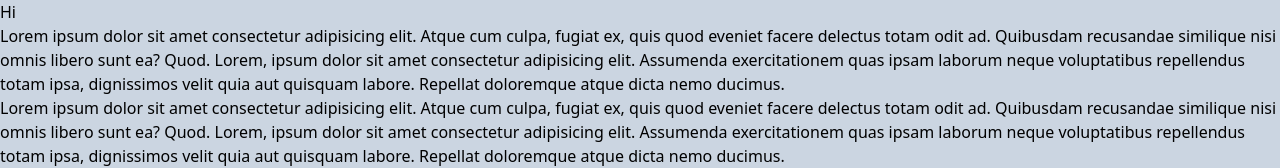
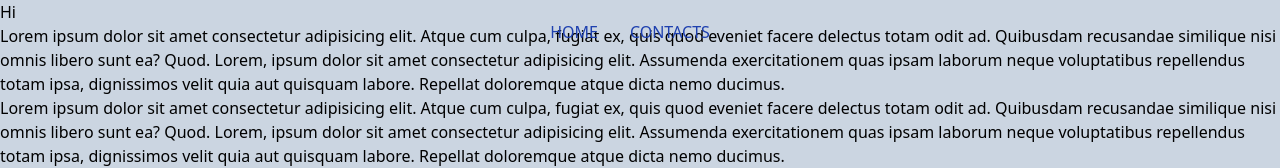
Before and after one commit to DragonflyPie/my_portfolio, a Next.js app: page / in a window 1280 px wide. Shown: the top 168 px of the page. Built offline with nearby package versions, Linux system fonts and the light colour scheme.

Commit message:
feat: implement fast scrolling from navbar

```diff
--- a/components/Contact.tsx
+++ /dev/null
@@ -1,13 +0,0 @@
-import React from "react";
-import Footer from "./Footer";
-
-const Contact = () => {
-  return (
-    <div className="flex flex-col justify-between snap-center h-screen ">
-      <div className="">Contactssdsfsd</div>
-      <Footer />
-    </div>
-  );
-};
-
-export default Contact;
--- /dev/null
+++ b/components/Contacts.tsx
@@ -0,0 +1,20 @@
+import React from "react";
+import Footer from "./Footer";
+
+interface ContactsRef {
+  reference: React.Ref<HTMLDivElement>;
+}
+
+const Contacts = ({ reference }: ContactsRef) => {
+  return (
+    <div
+      className="flex flex-col justify-between snap-center h-screen "
+      ref={reference}
+    >
+      <div className="">Contactssdsfsd</div>
+      <Footer />
+    </div>
+  );
+};
+
+export default Contacts;
--- a/components/Layout.tsx
+++ b/components/Layout.tsx
@@ -18,7 +18,6 @@ const Layout = ({ children }: LayoutProps) => {
         <link rel="icon" href="/favicon.ico" />
       </Head>
       <div className="h-screen flex flex-col snap-y snap-mandatory overflow-y-scroll ">
-        <TopBar />
         <main className="flex flex-col">{children}</main>
       </div>
     </>
--- a/components/TopBar.tsx
+++ b/components/TopBar.tsx
@@ -1,7 +1,18 @@
 import React from "react";
 
-const TopBar = () => {
-  return <nav className="flex justify-between content-center"></nav>;
+interface TopBarProps {
+  onClick: (elementRef: React.RefObject<HTMLDivElement>) => void;
+  welcomeRef: React.RefObject<HTMLDivElement>;
+  contactsRef: React.RefObject<HTMLDivElement>;
+}
+
+const TopBar = ({ onClick, welcomeRef, contactsRef }: TopBarProps) => {
+  return (
+    <nav className="flex justify-center content-center gap-8 fixed bg-transparent text-blue-800 mr-0 w-screen p-5 pr-10">
+      <a onClick={() => onClick(welcomeRef)}>HOME</a>
+      <a onClick={() => onClick(contactsRef)}>CONTACTS</a>
+    </nav>
+  );
 };
 
 export default TopBar;
--- a/pages/index.tsx
+++ b/pages/index.tsx
@@ -1,10 +1,26 @@
-import Contact from "../components/Contact";
+import React, { useRef } from "react";
+import Contacts from "../components/Contacts";
 import Project from "../components/projects/Project";
+import TopBar from "../components/TopBar";
 
 export default function Home() {
+  const welcomeRef = useRef<HTMLDivElement>(null);
+  const contactsRef = useRef<HTMLDivElement>(null);
+
+  const handleClick = (elementRef: React.RefObject<HTMLDivElement> | null) => {
+    if (elementRef !== null) {
+      elementRef.current?.scrollIntoView({ behavior: "smooth" });
+    }
+  };
+
   return (
     <>
-      <div className="h-screen snap-center">
+      <TopBar
+        onClick={handleClick}
+        welcomeRef={welcomeRef}
+        contactsRef={contactsRef}
+      />
+      <div className="h-screen snap-center" ref={welcomeRef}>
         <h1>Hi</h1>
         <section>
           Lorem ipsum dolor sit amet consectetur adipisicing elit. Atque cum
@@ -37,7 +53,7 @@ export default function Home() {
       <Project bg="bg-teal-500" />
       <Project bg="bg-emerald-500" />
       <Project bg="bg-blue-500" />
-      <Contact />
+      <Contacts reference={contactsRef} />
     </>
   );
 }
--- a/styles/globals.css
+++ b/styles/globals.css
@@ -9,6 +9,7 @@
 body,
 html {
   margin: 0;
+  /* scroll-behavior: smooth; */
 }
 
 #__next {
```
